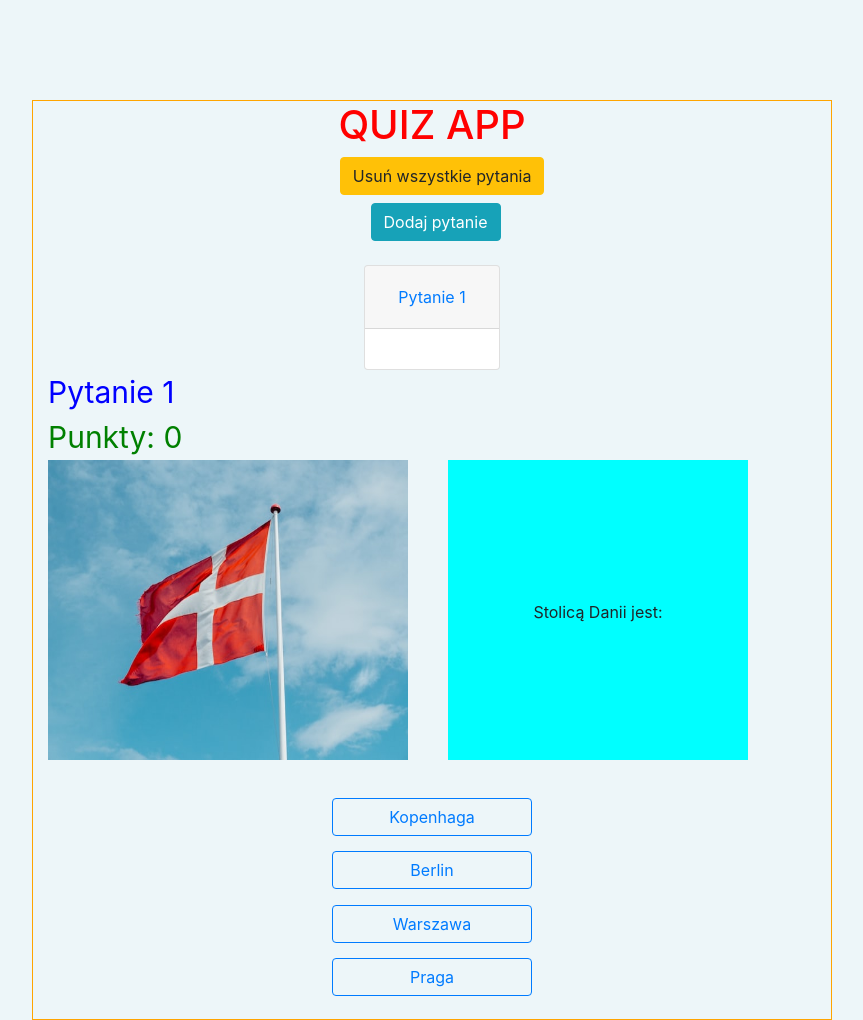
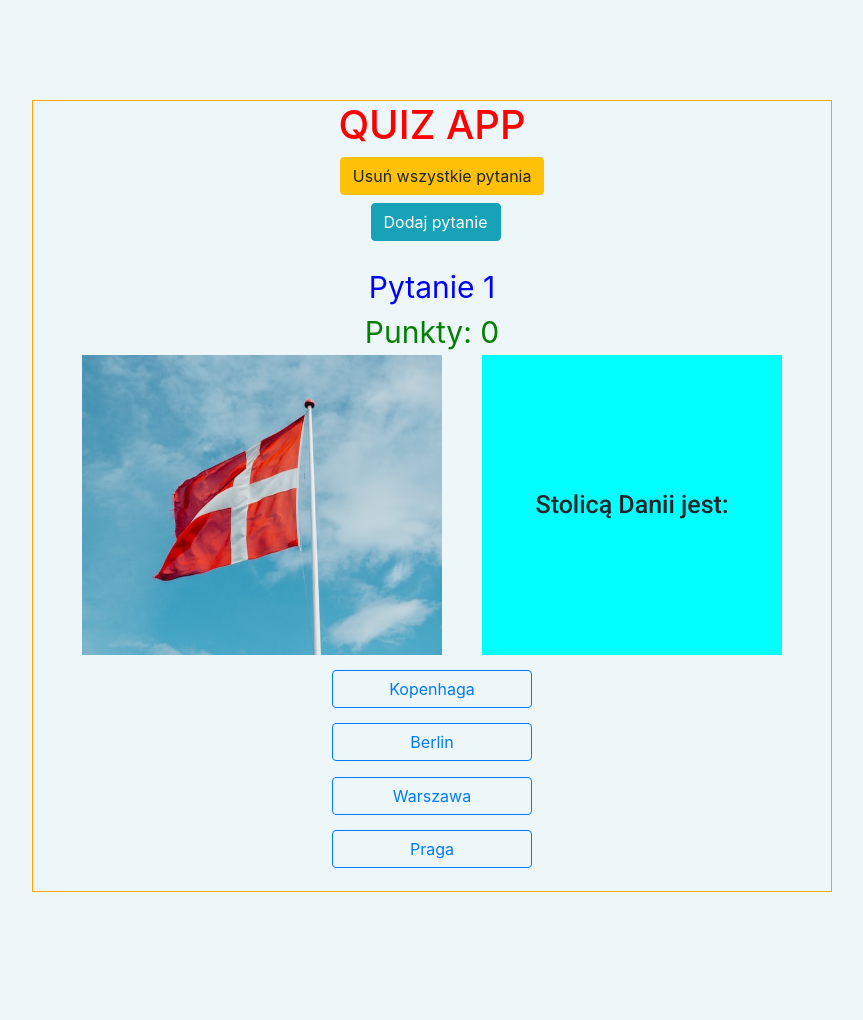
Before and after one commit to KamilKula5/Quiz_app, a plain HTML site: page index.html in a window 1280 px wide. Shown: the whole page, without its empty margins (208-1071 px from the left). After the commit the page ends 892 px from the top, so only its background shows below. Drawn offline with nearby package versions, Linux system fonts and the light colour scheme.

Commit message:
Dodanie display flex do kilku divow, wysrodkowanie

```diff
--- a/index.html
+++ b/index.html
@@ -16,6 +16,10 @@
     <script src="https://cdn.jsdelivr.net/npm/bootstrap@4.3.1/dist/js/bootstrap.min.js"
         integrity="sha384-JjSmVgyd0p3pXB1rRibZUAYoIIy6OrQ6VrjIEaFf/nJGzIxFDsf4x0xIM+B07jRM"
         crossorigin="anonymous"></script>
+        <link rel="preconnect" href="https://fonts.googleapis.com">
+        <link rel="preconnect" href="https://fonts.gstatic.com" crossorigin>
+        <link href="https://fonts.googleapis.com/css2?family=Roboto:wght@500&display=swap" rel="stylesheet">
+
 </head>
 
 <body>
@@ -72,15 +76,19 @@
                 </div>
         </div>
         </div>
-        <div id="number-question">
-            Pytanie 1
-        </div>
-        <div id="points">
-            Punkty: 0
+        <div class="question-info">
+            <div id="number-question">
+                Pytanie 1
+            </div>
+            <div id="points">
+                Punkty: 0
+            </div>
         </div>
         <div class="first-question">
             <img src="denmark.jpg" id="first-question-image" alt="zdjęcie do pytania">
-            <div class="question">Stolicą Danii jest:</div>
+            <div class="question">
+                Stolicą Danii jest:
+            </div>
         </div>
         <div class="answers">
             <div class="answer">
--- a/script.js
+++ b/script.js
@@ -1,4 +1,5 @@
 let modalBody = document.querySelector('.modal-body');
+const span = document.createElement('span');
 const questionContainer=document.querySelector('.first-question');
 const answersContainer=document.querySelector('.answers');
 const deleteBtn = document.querySelector('#deleteBtn');
@@ -50,6 +51,10 @@ let j = 1;
 let l = 0;
 let m=0; //do dodawania pytania
 let n=0;
+let tempFirstAnswer1="";    //do przechowywania odpowiedzi w card-body
+let tempFirstAnswer2="";
+let tempFirstAnswer3="";
+let tempFirstAnswer4="";
 correctAnswer = "";
 //scoreBtn.style.display="none";    //przycisk wynik ukryty na początku
 cardBody.innerHTML="";
@@ -62,8 +67,9 @@ newOdp1.style.display="none";
 newOdp2.style.display="none";
 newOdp3.style.display="none";
 newOdp4.style.display="none";
+newImageText.style.display="none";
+questionAddedContainer.style.display="none";
 newCorrectAnswer.style.display="none";
-newImageText.style.display="none";
 newImage.style.display="none";
 addNewQuestion.style.display="none"; //przycisk do koncowego dodania pytania
 let quiz = [{
@@ -203,7 +209,7 @@ nextAnswers = () => {
 
 endOfQuiz = () => {
     scoreBtn.style.display = "block"
-    modalBody.textContent = `Twój wynik to: ${numberOfPoints}/${numberOfQuestion}`;
+    modalBody.textContent = `Twój wynik to: ${numberOfPoints}/${numberOfQuestion-1}`;
     questionContainer.style.display="none";
     answersContainer.style.display="none";
     scoreBtn.style.display="block";
@@ -262,6 +268,7 @@ deleteBtn.addEventListener('click', function () {
             image: ""
         })
     }
+    questionContainer.style.display="none";
     answer1.style.display='none';
     answer2.style.display='none';
     answer3.style.display='none';
@@ -281,12 +288,18 @@ addBtn.addEventListener('click',function(){
     newOdp3.style.display="block";
     newOdp4.style.display="block";
     newCorrectAnswer.style.display="block";
-    newImageText.style.display="block";
-    newImage.style.display="block";
+    //newImageText.style.display="block";
+    //newImage.style.display="block";
     addNewQuestion.style.display="block";
 })
 
 addNewQuestion.addEventListener('click',function(){ //dodanie pytania do puli pytań
+    if (newOdp1.value== "" || newOdp2.value == "" || newOdp3.value=="" || newOdp4.value== "" || newCorrectAnswer.value== ""){
+        dangerAlert.style.display="block";
+    }
+    else{
+        dangerAlert.style.disabled="none";
+        questionAddedContainer.style.display="block";
         console.log(m);
         quiz[m].question=newQuestion.value; //przypisanie nowego pytania
         quiz[m].answers.push(newOdp1.value, newOdp2.value, newOdp3.value, newOdp4.value);   //dodanie do tablicy odpowiedzi podanych przez użytkownika
@@ -344,6 +357,8 @@ addNewQuestion.addEventListener('click',function(){ //dodanie pytania do puli py
             answersNext.innerHTML+=newOdp3.value; //dodanie odpowiedzi do puli pytań, która jest wyświetlana dla użytkownika
             answersNext.appendChild(lineBreak);
             answersNext.innerHTML+=newOdp4.value; //dodanie odpowiedzi do puli pytań, która jest wyświetlana dla użytkownika
+
+
         }
         else{
             questionFirst.textContent=newQuestion.value; //dodanie nowego pytania do puli pytań, która jest wyświetlana dla użytkownika
@@ -354,15 +369,20 @@ addNewQuestion.addEventListener('click',function(){ //dodanie pytania do puli py
             cardBody.innerHTML+=newOdp3.value; //dodanie odpowiedzi do puli pytań, która jest wyświetlana dla użytkownika
             cardBody.appendChild(lineBreak);
             cardBody.innerHTML+=newOdp4.value; //dodanie odpowiedzi do puli pytań, która jest wyświetlana dla użytkownika
+            cardBody.appendChild(lineBreak);
+
+            cardBody.appendChild(span);
+            span.setAttribute("style", "color: green");
+            span.innerHTML += newCorrectAnswer.value;
         }
 
         quiz[m].correctAnswer=newCorrectAnswer.value;   //nazwa poprawnej odpowiedzi dodanej przez użytkownika
-    if (quiz[0].image === ""){  //jeśli użytkownik nie wstawi obrazka
-        quiz[m].image="";
-    }
-    else{
-        quiz[m].image=newImage.files[0].name;   //nazwa obrazka dodanego przez użytkownika
-    }
+        // if (quiz[0].image === ""){  //jeśli użytkownik nie wstawi obrazka
+        //     quiz[m].image="";
+        // }
+        // else{
+        //     quiz[m].image=newImage.files[0].name;   //nazwa obrazka dodanego przez użytkownika
+        // }
         m++;
         newQuestion.value="";
         newOdp1.value="";
@@ -370,19 +390,22 @@ addNewQuestion.addEventListener('click',function(){ //dodanie pytania do puli py
         newOdp3.value="";
         newOdp4.value="";
         newCorrectAnswer.value="";
-
+    }
 
 })
 
-goBack.addEventListener('click', function(){
+goBack.addEventListener('click', function(){    //cofanie po dodaniu własnych pytań i odpowiedzi
     if (quiz[0].question === "" || quiz[0].answers.length == 0 || quiz[0].correctAnswer === ""){
         dangerAlert.style.display="block";
     }
     else{
+        questionContainer.style.display="flex";
+        dangerAlert.style.display="none";
         numberOfQuestion=1;
         numberOfPoints=0;
         numQuestion.textContent=`Pytanie ${numberOfQuestion}`;
         points.textContent= `Punkty: ${numberOfPoints}`;
+
 
         newQuestion.style.display="none";
         goBack.style.display="none";
@@ -394,6 +417,7 @@ goBack.addEventListener('click', function(){
         newImageText.style.display="none";
         newImage.style.display="none";
         addNewQuestion.style.display="none";
+        questionAddedContainer.style.display="none";
 
         question.textContent=quiz[n].question;
         answer1.textContent=quiz[n].answers[0]
--- a/styles.css
+++ b/styles.css
@@ -17,7 +17,10 @@ h1 {
     color: green;
 }
 .first-question{
-    width: 700px !important;
+    display: flex;
+    justify-content: center;
+    justify-items: center;
+    align-items: center;
 }
 .first-question img{
     width: 400px;
@@ -26,19 +29,18 @@ h1 {
     display: block;
     float: left;
 }
-.first-question{
-    width: 700px;
-    height: 300px;
-    display: block;
-}
+
 .question{
     background-color: aqua;
-    float: right;
     width: 300px;
     text-align: center;
     height: 300px;
-    display: block;
-    padding-top: 20%;
+    display: flex !important;
+    align-items: center;
+    justify-content: center;
+    word-break: break-word; /*zapobiega wychodzeniu tekstu poza diva*/
+    font-family: 'Roboto', sans-serif;
+    font-size: 25px;
 }
 #answer1{
     width: 200px;
@@ -78,8 +80,10 @@ h1 {
 
 }
 .answers{
-    margin-top:5%;
-    margin-bottom: 20px;
+   display: flex;
+   justify-content: center;
+   justify-items: center;
+   flex-direction: column;
 }
 body {
     background-color: #edf6f9 !important;
@@ -145,3 +149,8 @@ body {
     align-items: center;
     flex-direction: column;
 }
+.question-info{
+    display: flex;
+    align-items: center;
+    flex-direction: column;
+}
```
Lines whose indentation alone changed are shown as unchanged.
